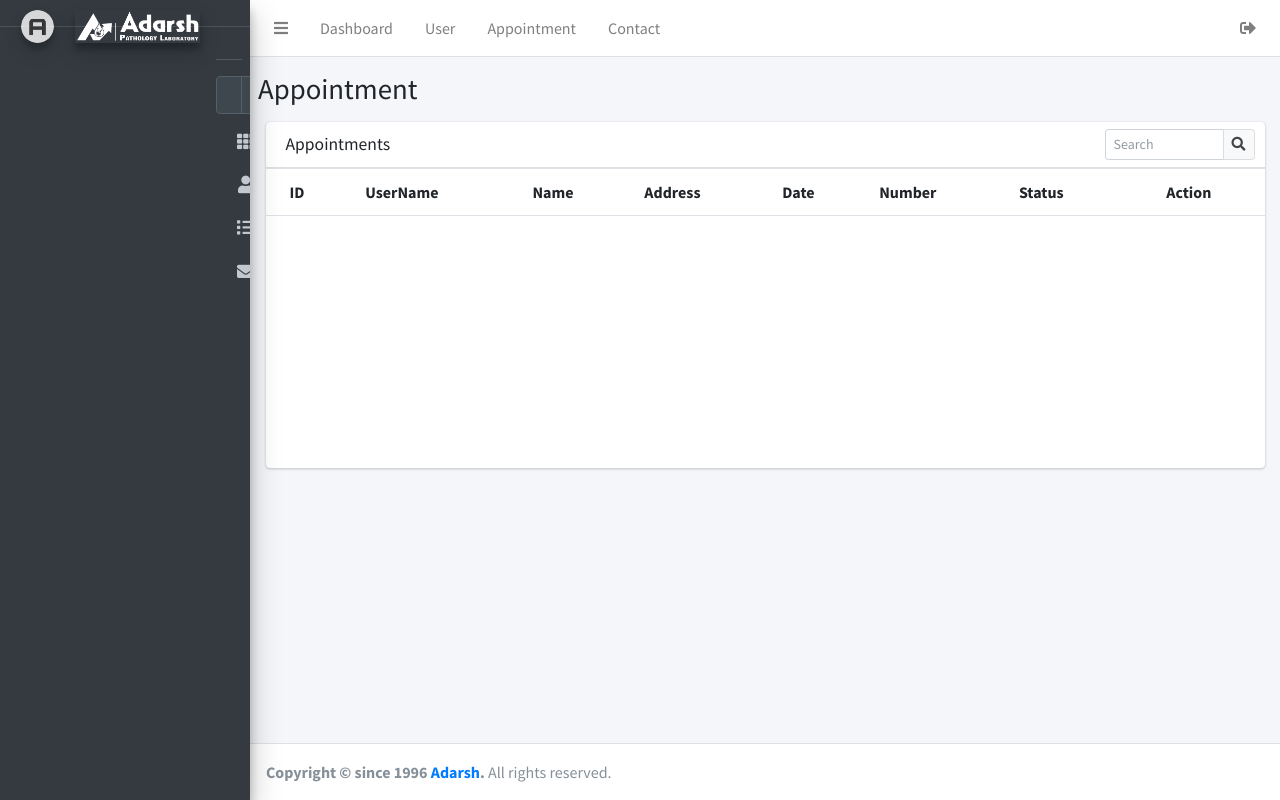
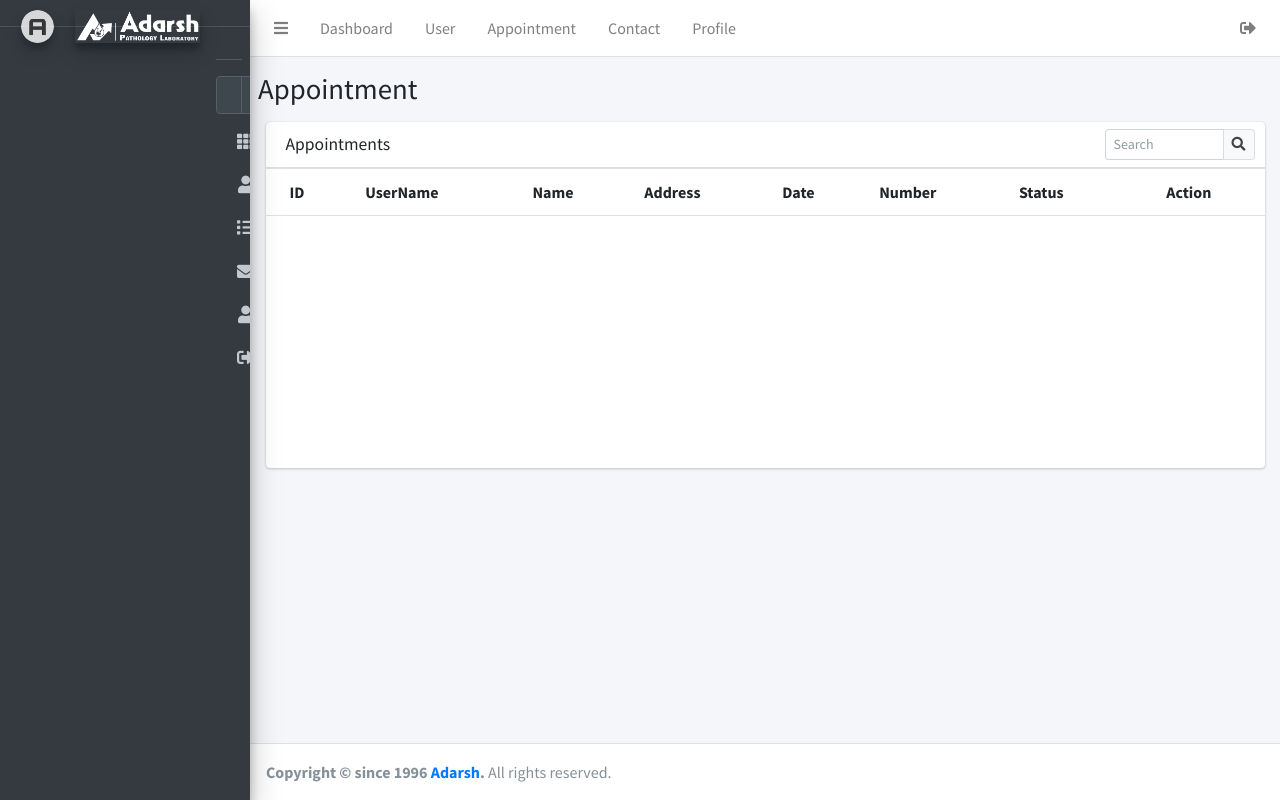
Before and after one commit to Shabbir429/laboratory, a Laravel app: page /appointment in a window 1280 px wide. Run offline with Laravel 10, Linux system fonts and the light colour scheme; a user stored in the database is signed in; data comes from the database, SQL or seed files in the repository; data that the repository does not hold is empty; some libraries are stand-ins or nearby versions.

Commit message:
some changes

```diff
--- a/resources/views/admin/navbar.blade.php
+++ b/resources/views/admin/navbar.blade.php
@@ -17,6 +17,9 @@
         <li class="nav-item d-none d-sm-inline-block">
             <a href="/admin-contact" class="nav-link">Contact</a>
         </li>
+        <li class="nav-item d-none d-sm-inline-block">
+            <a href="/profile" class="nav-link">Profile</a>
+        </li>
     </ul>
     <ul class="navbar-nav ml-auto">
         <li class="nav-item">
--- a/resources/views/admin/sidebar.blade.php
+++ b/resources/views/admin/sidebar.blade.php
@@ -40,7 +40,6 @@
               <i class="nav-icon fas fa-th"></i>
               <p>
                 Dashboard
-                {{-- <span class="right badge badge-danger">New</span> --}}
               </p>
             </a>
           </li>
@@ -49,7 +48,6 @@
               <i class="nav-icon fas fa-user"></i>
               <p>
                 Users
-                {{-- <span class="right badge badge-danger">New</span> --}}
               </p>
             </a>
           </li>
@@ -58,7 +56,6 @@
               <i class="nav-icon fas fa-list"></i>
               <p>
                 Appointments
-                {{-- <span class="right badge badge-danger">New</span> --}}
               </p>
             </a>
           </li>
@@ -67,7 +64,22 @@
               <i class="nav-icon fas fa-envelope"></i>
               <p>
                 ContactUs
-                {{-- <span class="right badge badge-danger">New</span> --}}
+              </p>
+            </a>
+          </li>
+          <li class="nav-item">
+            <a href="/profile" class="nav-link">
+              <i class="nav-icon fas fa-user"></i>
+              <p>
+                Profile
+              </p>
+            </a>
+          </li>
+          <li class="nav-item">
+            <a href="/logout" class="nav-link">
+              <i class="nav-icon fas fa-sign-out-alt"></i>
+              <p>
+                Logout
               </p>
             </a>
           </li>
--- a/resources/views/home.blade.php
+++ b/resources/views/home.blade.php
@@ -24,7 +24,7 @@
             width: 100%;
             height: 100%;
             z-index: 9999;
-            background-color: rgba(0, 0, 0, 0.7);
+            background-color: white;
             display: flex;
             justify-content: center;
             align-items: center;
```
Also changed, not shown: package-lock.json, resources/views/admin/menu.blade.php (deleted).
